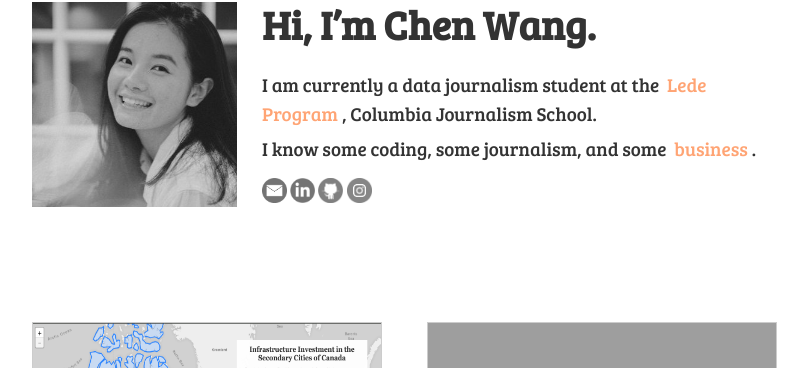
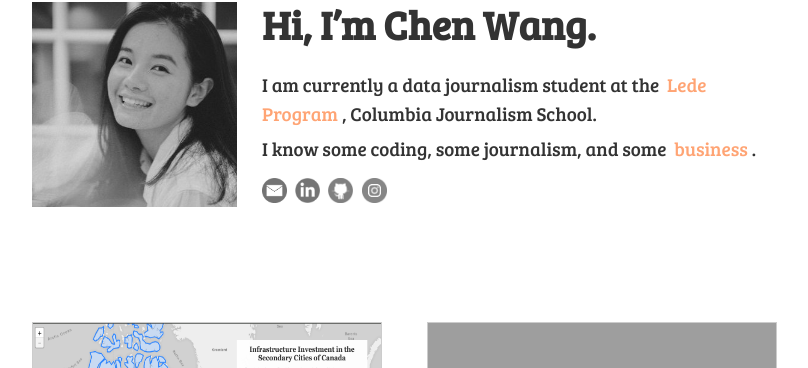
Before and after one commit to hichenwang/hichenwang.github.io, a Jekyll site: the page built from index.md, in a window 1280 px wide. Shown: the part 86-454 px from the top of the page, without its empty margins (233-1041 px from the left). Built offline with Jekyll 4.4.1, drawn with Linux system fonts in a browser that asks for light colours.

Commit message:
website update

```diff
--- a/_includes/contact.html
+++ b/_includes/contact.html
@@ -1,6 +1,6 @@
 <div id="buttons">
   <a href="mailto:heather.wangchen@hotmail.com"><img src="assets/mail.jpg" width="1" height="1" border="0"/></a>
-  <a href="https://www.linkedin.com/in/chenwang3/"><img src="assets/linkedin.png" width="1" height="1" border="0"/></a>
+  <a href="https://https://github.com/hichenwang/"><img src="assets/linkedin.png" width="1" height="1" border="0"/></a>
   <a href="https://github.com/wangc215"><img src="assets/github.png" width="1" height="1" border="0"/></a>
   <a href="https://www.instagram.com/orangebackyard/"><img src="assets/ins.png" width="1" height="1" border="0"/></a>
 </div>
--- a/assets/css/main.css
+++ b/assets/css/main.css
@@ -90,7 +90,7 @@ a:focus, a:hover, a:active {
 
 #buttons img {
 	margin: 0;
-	padding: 0;
+	padding-right: 5px;
 	width: 25px;
 	height: 25px;
 	display: inline-block;
```
